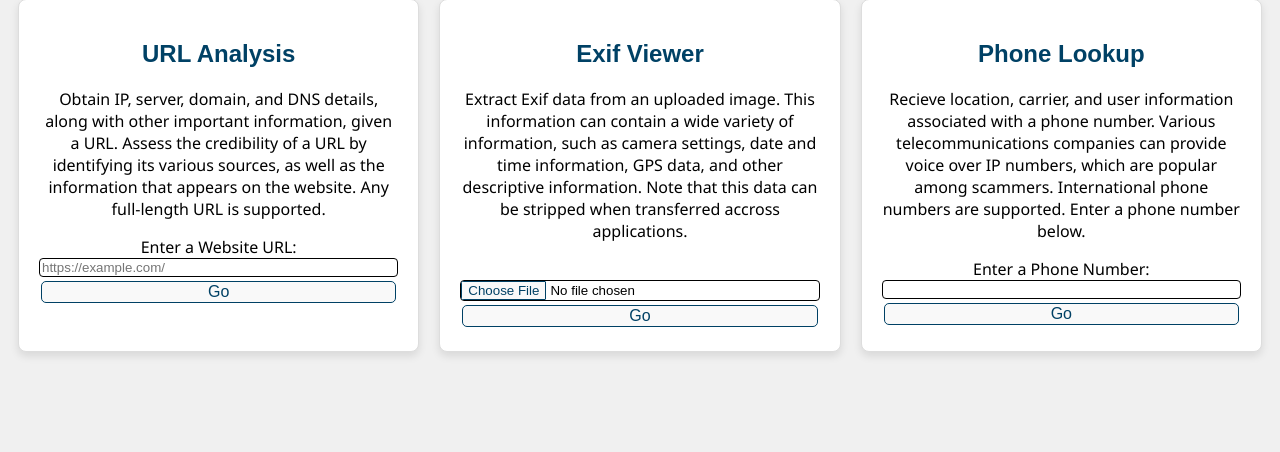
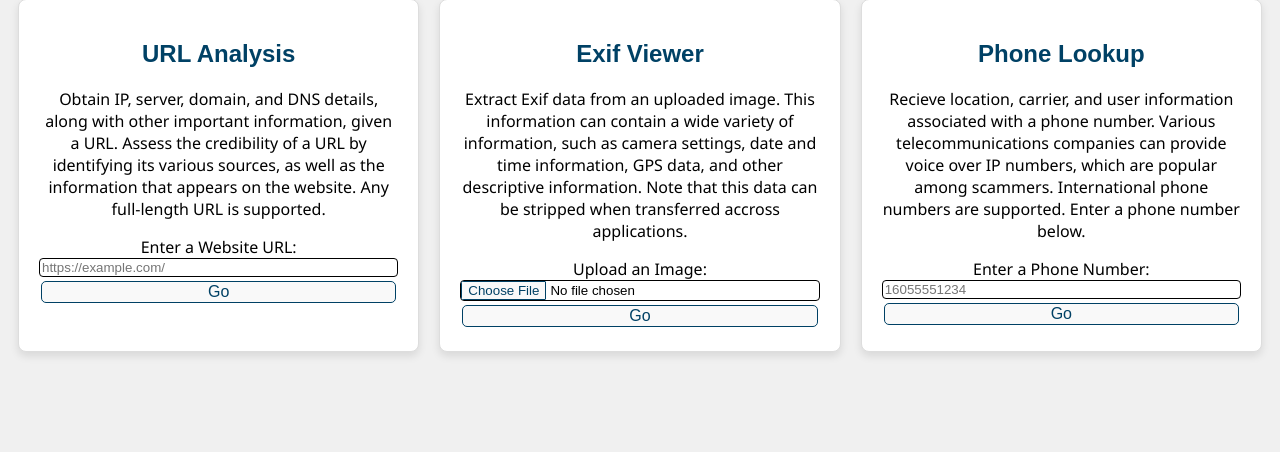
Before and after one commit to campwill/osint-dashboard, a Flask app: page / in a window 1280 px wide. Shown: the part 158-610 px from the top of the page. Run offline with Flask 3, Linux system fonts and the light colour scheme; some web fonts are replaced.

Commit message:
index typo fix

```diff
--- a/static/styles.css
+++ b/static/styles.css
@@ -40,7 +40,7 @@ input[type="file"]::file-selector-button {
   display: flex;
   flex-direction: column;
   justify-content: normal;
-  height: 1000%;
+  height: 100%;
 }
 .inputs {
   display: flex;
--- a/templates/index.html
+++ b/templates/index.html
@@ -43,7 +43,8 @@
         <form action="/upload" method="post" enctype="multipart/form-data">
           <div class="input-container">
             <h2>Exif Viewer</h2><br>
-            <p>Extract Exif data from an uploaded image. This information can contain a wide variety of information, such as camera settings, date and time information, GPS data, and other descriptive information. Note that this data can be stripped when transferred accross applications.</p><br>
+            <p>Extract Exif data from an uploaded image. This information can contain a wide variety of information, such as camera settings, date and time information, GPS data, and other descriptive information. Note that this data can be stripped when transferred accross applications.</p>
+            <label for="fileToUpload">Upload an Image:</label>
             <input
               class="form-control"
               type="file"
@@ -66,6 +67,7 @@
               type="tel"
               name="phone_input"
               id="phone_input"
+              placeholder="16055551234"
               title="Please enter only numeric digits"
               style="border: 1px solid; border-radius: 4px;"
               required
```
